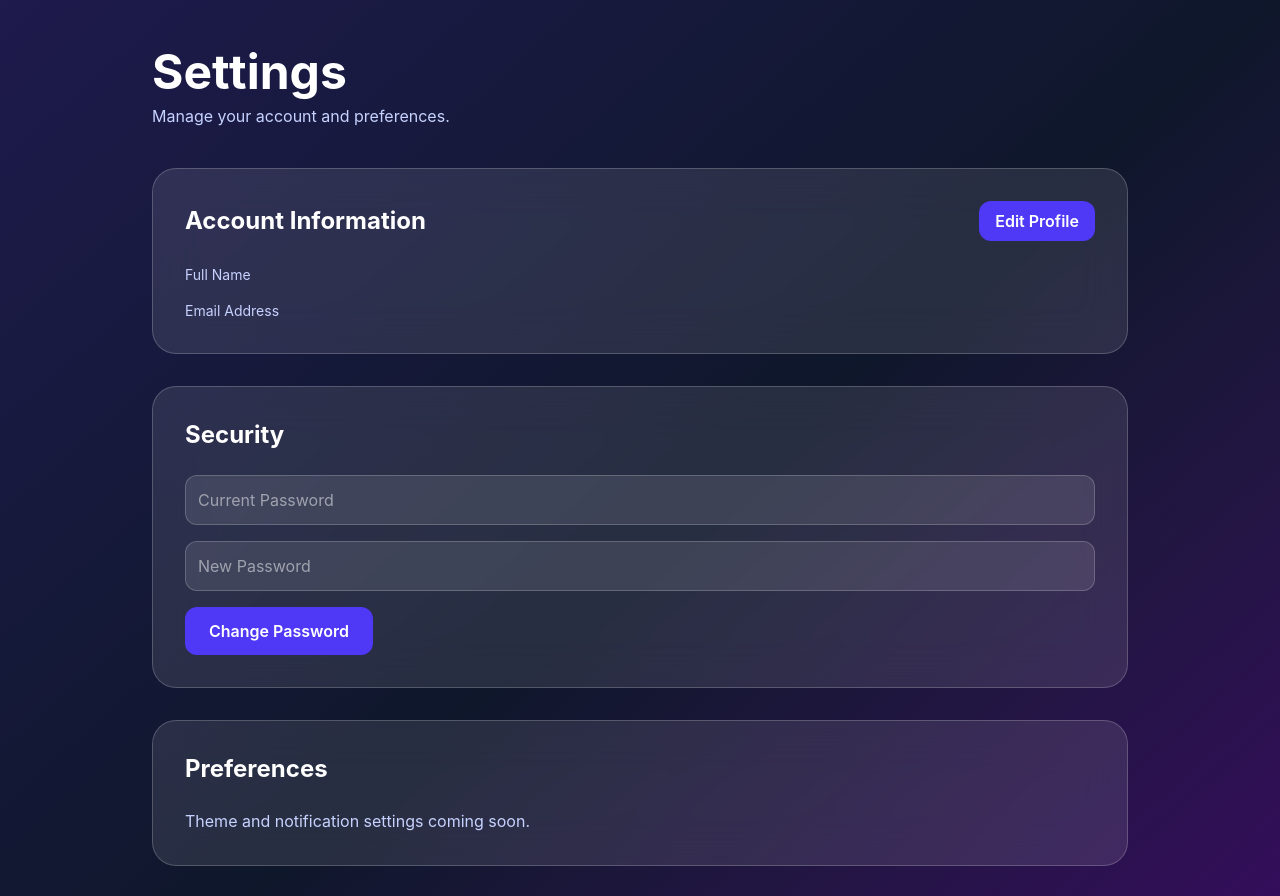
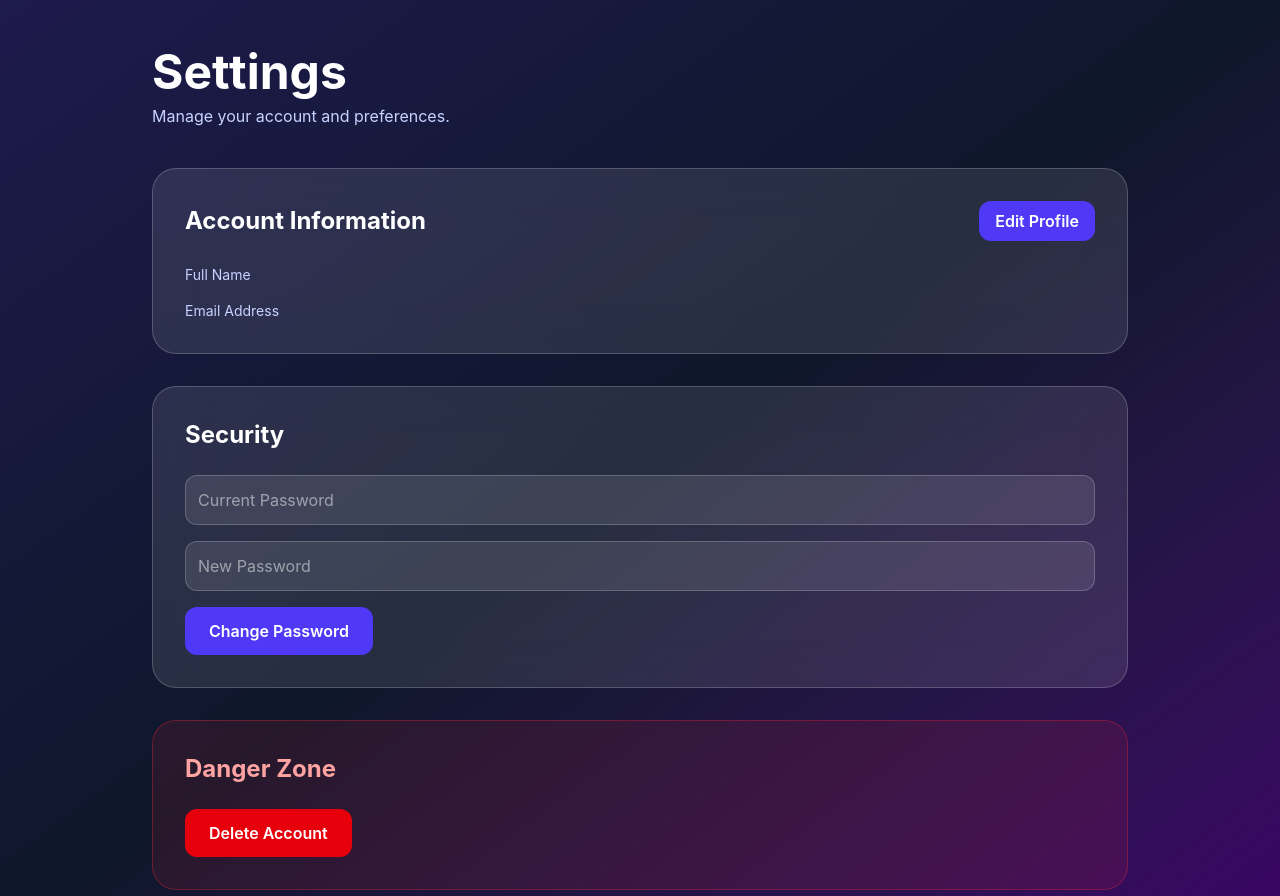
Before and after one commit to ashmita-dev/career-copilot, a React app in the folder frontend/: page /settings in a window 1280 px wide. Shown: the top 896 px of the page. Built offline with nearby package versions, Linux system fonts and the light colour scheme; the HTML template or start-up script is replaced by a standard one.

Commit message:
Connected frontend to deployed backend

```diff
--- a/frontend/src/pages/Settings.jsx
+++ b/frontend/src/pages/Settings.jsx
@@ -348,15 +348,6 @@ setEditMode(false);
 
   </div>
 </div>
-        <div className="bg-white/10 backdrop-blur-xl border border-white/20 rounded-3xl p-8 mb-8">
-          <h2 className="text-2xl font-bold mb-6">
-            Preferences
-          </h2>
-
-          <p className="text-indigo-200">
-            Theme and notification settings coming soon.
-          </p>
-        </div>
 
         <div className="bg-red-500/10 border border-red-500/30 rounded-3xl p-8">
           <h2 className="text-2xl font-bold text-red-300 mb-6">
--- a/frontend/src/services/api.js
+++ b/frontend/src/services/api.js
@@ -1,7 +1,7 @@
 import axios from "axios";
 
 const API = axios.create({
-  baseURL: "http://localhost:5000/api",
+  baseURL: "https://career-copilot-backend-et58.onrender.com/api",
 });
 
 API.interceptors.request.use(
```
Also changed, not shown: 1 other file (tests, documents, lock files or other folders).
